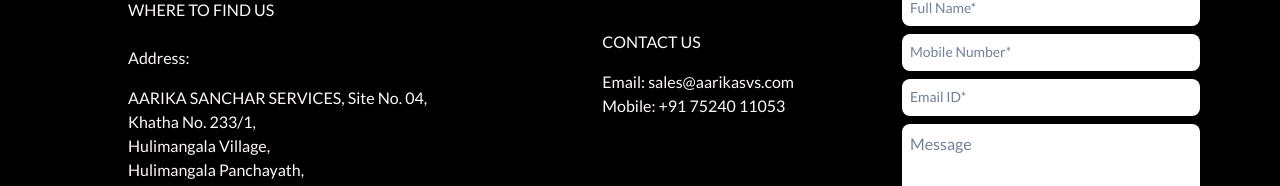
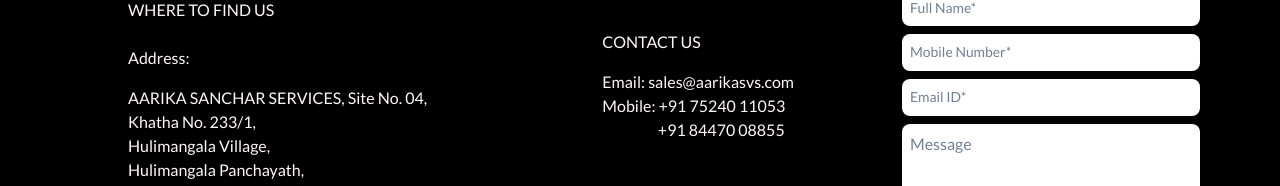
Before and after one commit to VAPO2402/aarika_sanchar, a React (Create React App) app: page / in a window 1280 px wide. Shown: the part 5036-5222 px from the top of the page. Built offline with nearby package versions, Linux system fonts and the light colour scheme; a web font is replaced by a local one.

Commit message:
updated details

```diff
--- a/src/components/Bulksms.jsx
+++ b/src/components/Bulksms.jsx
@@ -244,7 +244,7 @@
               <Table variant='simple'>
                 <Thead>
                   <Tr>
-                    <Th>
+                    <Th >
                     Rs/- 2500* <br />
                     10,000 SMS <br />
                     *Tax Extra <br />
--- a/src/components/Footer.jsx
+++ b/src/components/Footer.jsx
@@ -37,7 +37,7 @@
             <div className="contactDetails">
                 <h1>CONTACT US</h1>
                 <p>Email: sales@aarikasvs.com<br />
-                    Mobile: +91 75240 11053</p>
+                    Mobile: +91 75240 11053 <br />  &nbsp; &nbsp; &nbsp; &nbsp; &nbsp; &nbsp; &nbsp; &nbsp; &nbsp; +91 84470 08855</p>
             </div>
             <div className="reachOut">
                 <h1>CONTACT US</h1>
```
